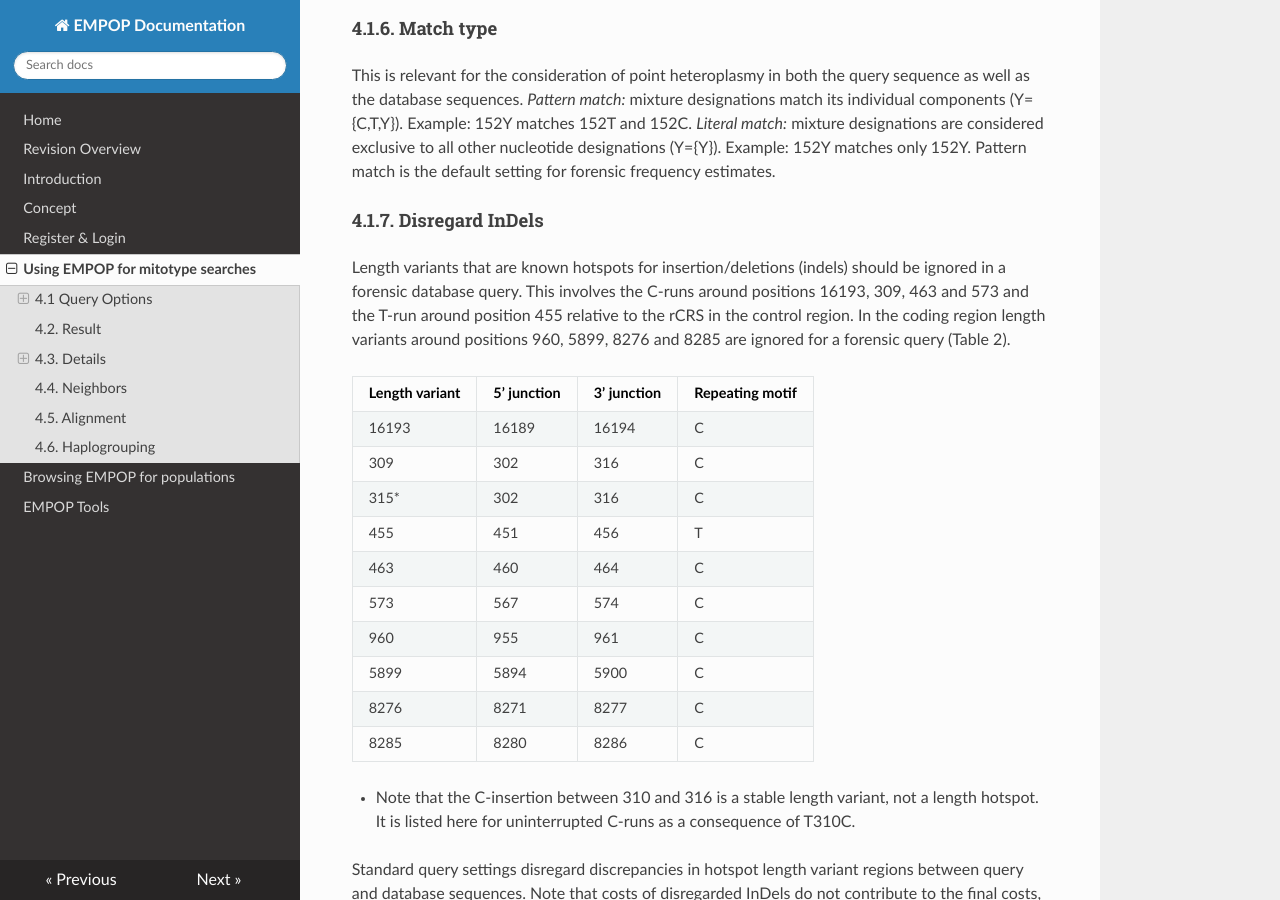
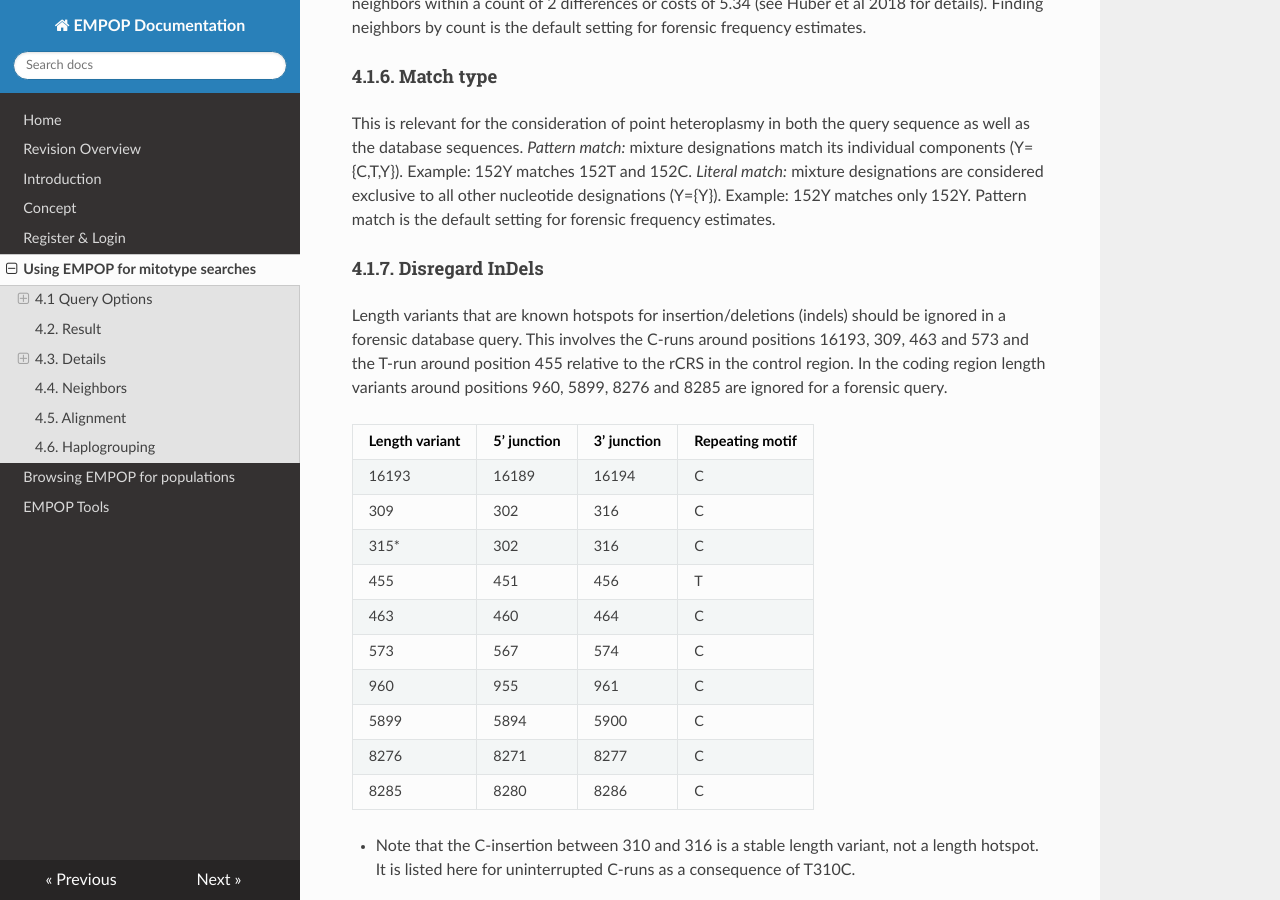
Before and after one commit to gmitirol/empop-use, an MkDocs documentation site: the page built from docs/using_empop.md, in a window 1280 px wide and 900 px high, scrolled down 2849 px. Built offline with MkDocs 1.6.1, drawn with Linux system fonts in a browser that asks for light colours; nearby versions of some CDN libraries; some of the changed text lies outside the part shown.

Commit message:
Update using_empop.md

```diff
--- a/docs/using_empop.md
+++ b/docs/using_empop.md
@@ -3,12 +3,13 @@
 EMPOP follows the revised and extended guidelines for mitochondrial DNA typing issued by the DNA commission of the ISFG (Parson et al. 2014). See document for further details.
 
 **EMPOP’s query engine - SAM 2**
+
 EMPOP uses SAM 2, an updated and optimized software based on tests with carefully curated full mitogenome sequences to perform unbiased and conservative database queries to assist statistical evaluation of the evidence in forensic practice.
 The major changes to the earlier version of the software SAM (Röck et al 2011) include:
 
 1. updated alignment/nomenclature conventions for the phylogenetically instable regions 50-70, 310-316, 455-460, 961-966, 8276-8279, 16180-16193, and 16258-16262
 2. *count* and *cost* search modes for neighbours
-3. implementation of 28 block indels containing between 2 and 264 base-pairs (Table 1)
+3. implementation of 28 block indels containing between 2 and 264 base-pairs
 
 |     No.    |     Insertion position    |     Deletion positions    |     Pattern            |     Length [in bp]    |
 |------------|---------------------------|---------------------------|------------------------|-----------------------|
@@ -85,7 +86,7 @@
 Pattern match is the default setting for forensic frequency estimates.
 
 #### 4.1.7. Disregard InDels
-Length variants that are known hotspots for insertion/deletions (indels) should be ignored in a forensic database query. This involves the C-runs around positions 16193, 309, 463 and 573 and the T-run around position 455 relative to the rCRS in the control region. In the coding region length variants around positions 960, 5899, 8276 and 8285 are ignored for a forensic query (Table 2).
+Length variants that are known hotspots for insertion/deletions (indels) should be ignored in a forensic database query. This involves the C-runs around positions 16193, 309, 463 and 573 and the T-run around position 455 relative to the rCRS in the control region. In the coding region length variants around positions 960, 5899, 8276 and 8285 are ignored for a forensic query.
 
 |     Length variant    |     5’ junction    |     3’ junction    |     Repeating motif    |
 |-----------------------|--------------------|--------------------|------------------------|
```
